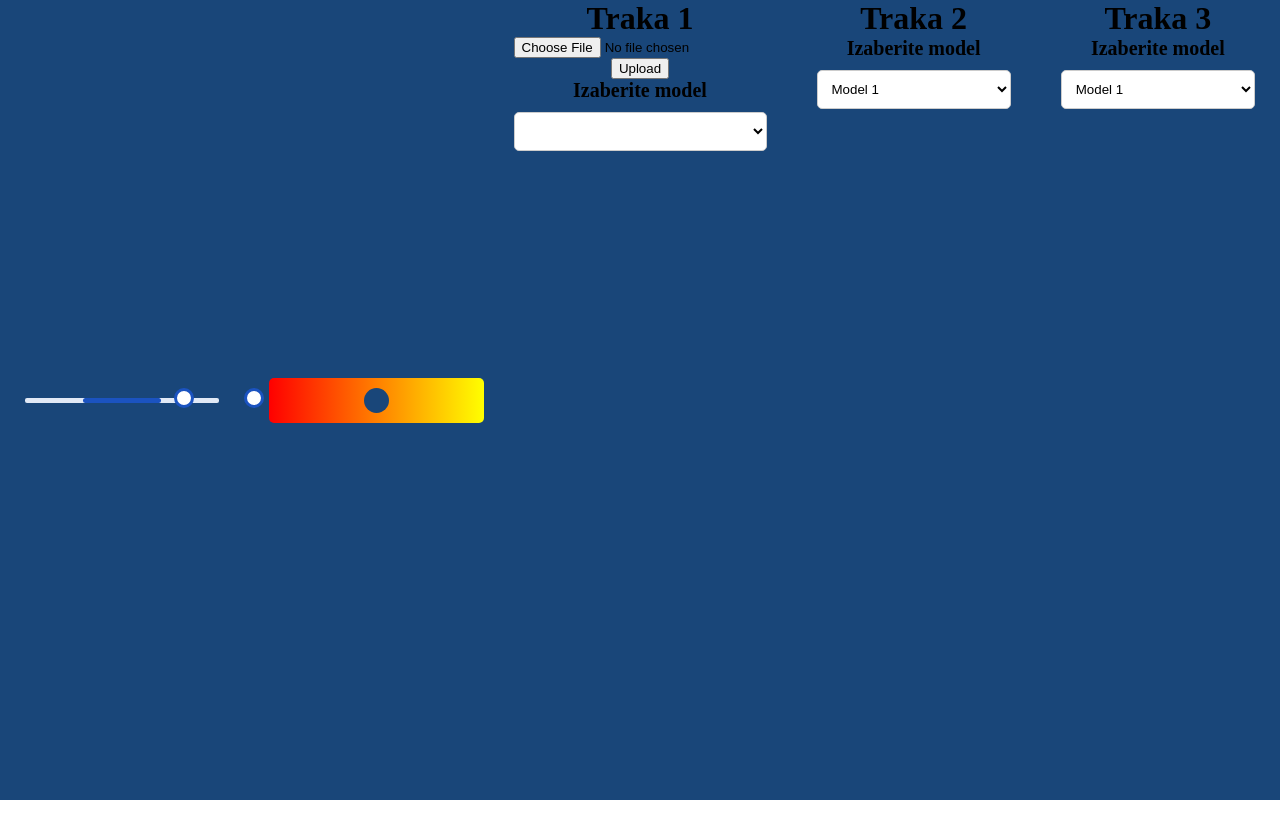
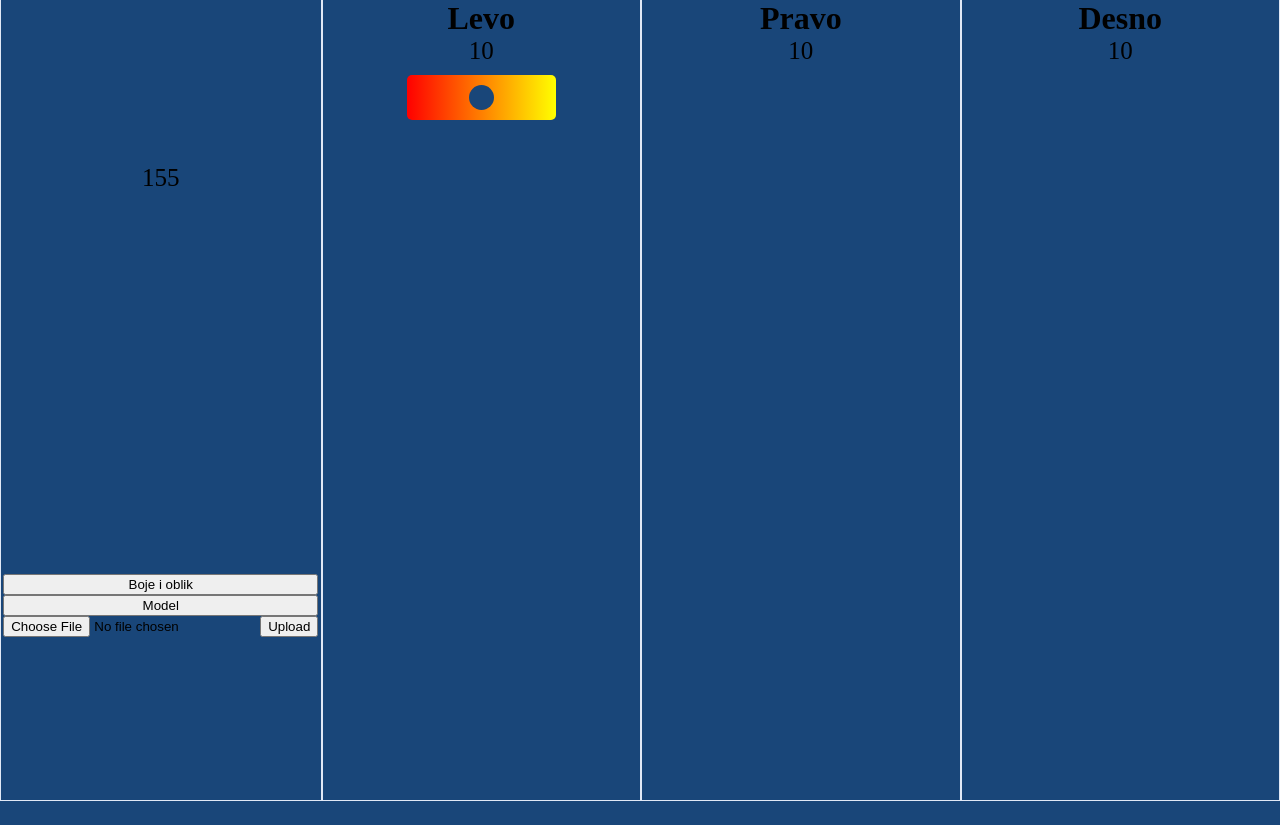
Before and after one commit to andrejtetkic/Smart-Convayor-Belt, a Flask app: page / in a window 1280 px wide. After the commit the page ends 801 px from the top, so only its background shows below. Run offline with Flask 3, Linux system fonts and the light colour scheme.

Commit message:
Changed website layout

```diff
--- a/app.py
+++ b/app.py
@@ -13,7 +13,7 @@ def success():
         f = request.files['file']
         session['filen'] = f.filename
         f.save(f.filename)
-        render_template('index.html', name = f.filename)
+        #render_template('index.html', name = f.filename)
         return "file uploaded successfully"
 
 if __name__=='__main__':
--- a/static/style.css
+++ b/static/style.css
@@ -1,7 +1,7 @@
 *{
     margin: 0;
 }
-.container{
+.wrapper{
     width: 100%;
     margin: 0 auto;
     padding: 0;
@@ -12,39 +12,60 @@
     background-color: #194679;
     height: 100vh;
 }
-.traka{
-    width: 100%;
-    height: 100%;
-    padding: 25px;
+
+.conveyor{
+    width: 75%;
+    display: flex;
+    flex-direction: row;
+    align-items: center;
+    justify-content: center;
+    height: 100vh;
+}
+
+.settings{
+    border: 1px solid #e1e9f6;
+    width: 25%;
+    display: flex;
+    flex-direction: column;
+    align-items: center;
+    justify-content: center;
+    height: 100vh;
+
+}
+
+.conveyor .direction{
+    border: 1px solid #e1e9f6;
+    width: calc(100%/3);
+    height: 100vh;
     text-align: center;
 }
-select{
-    width: 100%;
-    padding: 10px;
-    margin: 10px 0;
-    border: 1px solid #ccc;
-    border-radius: 5px;
-    background-color: #fff;
+
+.conveyor .direction .counter{
+    font-size: 25px;
 }
-option{
-    padding: 10px;
-    font-size: 15px;
+.wrapper .settings .sortingSettings{
+    display: flex;
+    flex-direction: column;
+}
+
+#counterAll{
+    height: 50%;
+    position: relative;
+    font-size: 25px;
+    margin-bottom: 10px;
 
 }
-label{
-    font-size: 20px;
-    font-weight: bold;
-}
+
+
+
 /* single range slider */
 .rangeContainer{
     width: 100%;
-    padding: 25px;
     text-align: center;
 }
 
 .slider{
     appearance: none;
-    width: 100%;
     padding: 10px;
     margin: 10px 0;
     border-radius: 5px;
--- a/templates/index.html
+++ b/templates/index.html
@@ -8,9 +8,40 @@
     <title>Pokretna traka</title>
 </head>
 <body>
+    <div class="wrapper">
+        <div class="settings">
+            <span id="counterAll">155</span>
+            <div class="sortingSettings">
+                <button type="button">Boje i oblik</button>
+                <button type="button">Model</button>
+                <form action = "/success" method = "post" enctype="multipart/form-data">
+                    <input type="file" name="file"/>
+                    <input type="submit" value="Upload"/>
+                </form>
+            </div>
+        </div>
+        <div class="conveyor">
+            <div class="direction" id="directionLeft">
+                <h1>Levo</h1>
+                <span class="counter" id="counterLeft">10</span>
+                <div class="rangeContainer">
+                    <input type="range" min="0" max="360" name="colorRange" id="colR" class="slider">
+                </div>
+            </div>
+            <div class="direction" id="directionStraight">
+                <h1>Pravo</h1>
+                <span class="counter" id="counterStraight">10</span>
+            </div>
+            <div class="direction" id="directionRight">
+                <h1>Desno</h1>
+                <span class="counter" id="counterRight">10</span>
+            </div>
+        </div>
+    </div>
+    </div>
     <div class="container">
         <!-- Double slider(not working as intended) -->
-        <div class="range">
+        <!-- <div class="range">
             <div class="range-slider">
                 <span class="range-selected"></span>
               </div>
@@ -18,52 +49,7 @@
                 <input type="range" class="min" min="0" max="1000" value="300" step="10">
                 <input type="range" class="max" min="0" max="1000" value="700" step="10">
             </div>
-        </div>
-
-        <div class="rangeContainer">
-            <input type="range" min="0" max="360" name="colorRange" id="colR" class="slider">
-        </div>
-        <div class="traka">
-            <h1>Traka 1</h1>
-            <form action = "/" method = "post" enctype="multipart/form-data">
-                <input type="file" name="file"/>
-                <input type="submit" value="Upload"/>
-            </form>
-            <span id="traka1"></span>
-            <form method="Post">
-            <label for="model1">Izaberite model</label>
-            <select name="model1" id="model1">
-                <option value="1">{{name}}</option>
-                <option value="2">Model 2</option>
-                <option value="3">Model 3</option>
-            </select>
-            </form>
-
-        </div>
-        <div class="traka">
-            <h1>Traka 2</h1>
-            <span id="traka2"></span>
-            <form method="Post">
-            <label for="model2">Izaberite model</label>
-            <select name="model2" id="model2">
-                <option value="1">Model 1</option>
-                <option value="2">Model 2</option>
-                <option value="3">Model 3</option>
-            </select>
-            </form>
-        </div>
-        <div class="traka">
-            <h1>Traka 3</h1>
-            <span id="traka3"></span>
-            <form method="Post">
-            <label for="model3">Izaberite model</label>
-            <select name="model3" id="model3">
-                <option value="1">Model 1</option>
-                <option value="2">Model 2</option>
-                <option value="3">Model 3</option>
-            </select>
-            </form>
-        </div>
+        </div> -->
     </div>
 
 </body>
```
